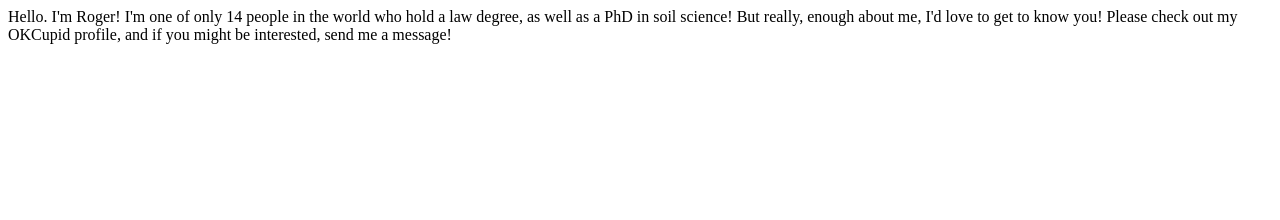
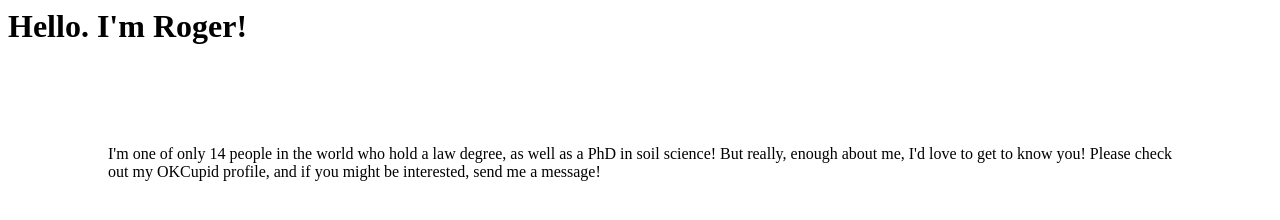
Before and after one commit to rogerbutcavage/rogerbutcavage.github.io, a plain HTML site: page index.html in a window 1280 px wide. Drawn offline with Linux system fonts and the light colour scheme.

Commit message:
minimal styling

```diff
--- a/index.html
+++ b/index.html
@@ -1,12 +1,18 @@
 <html>
   <head>
     <title>Roger's Website</title>
+    <style>
+      background {color:pink;}
+      p {margin:100px;}
+    </style>
   </head>
 
-  Hello. I'm Roger!
+  <h1>Hello. I'm Roger!</h1>
 
-  I'm one of only 14 people in the world who hold a law degree, as well
-  as a PhD in soil science! But really, enough about me, I'd love to
-  get to know you! Please check out my OKCupid profile,
-  and if you might be interested, send me a message!
+  <p>
+    I'm one of only 14 people in the world who hold a law degree, as well
+    as a PhD in soil science! But really, enough about me, I'd love to
+    get to know you! Please check out my OKCupid profile,
+    and if you might be interested, send me a message!
+  </p>
 </html>
```
